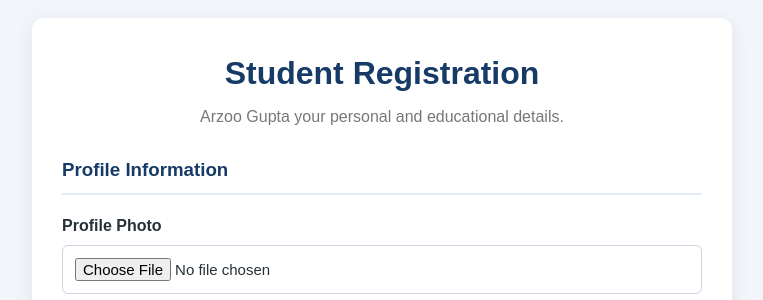
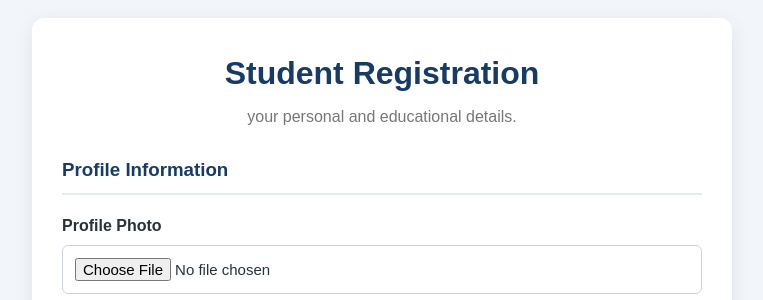
Before and after one commit to preeti762/student-ragistration-django, a Django app: page / in a window 1280 px wide. Shown: the part 124-424 px from the top of the page, without its empty margins (258-1021 px from the left). Run offline with Django 5.2, Linux system fonts and the light colour scheme.

Commit message:
Resolve merge conflict

```diff
--- a/student_app/templates/student_app/home.html
+++ b/student_app/templates/student_app/home.html
@@ -32,7 +32,7 @@
         <div class="form-heading">
             <h1>Student Registration</h1>
             <p class="subtitle">
-                Arzoo Gupta your personal and educational details.
+                your personal and educational details.
             </p>
         </div>
 
```
